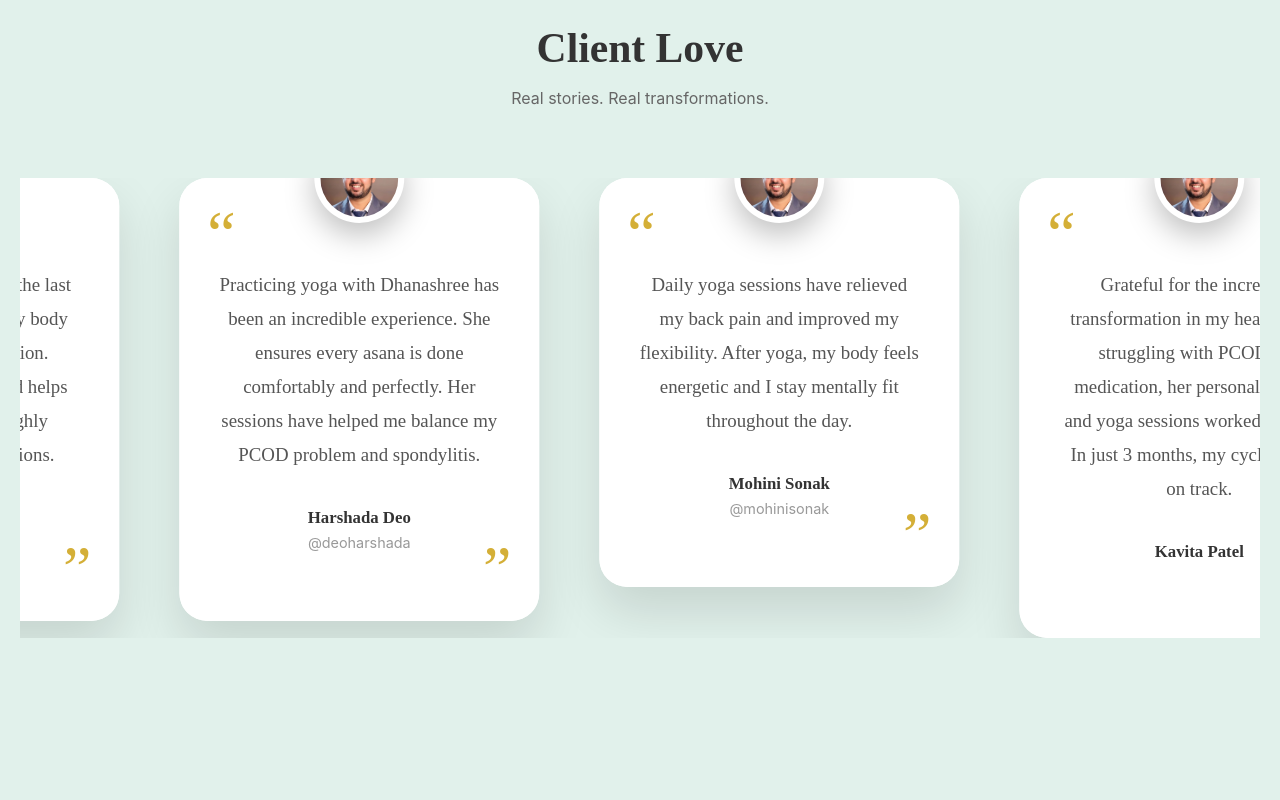
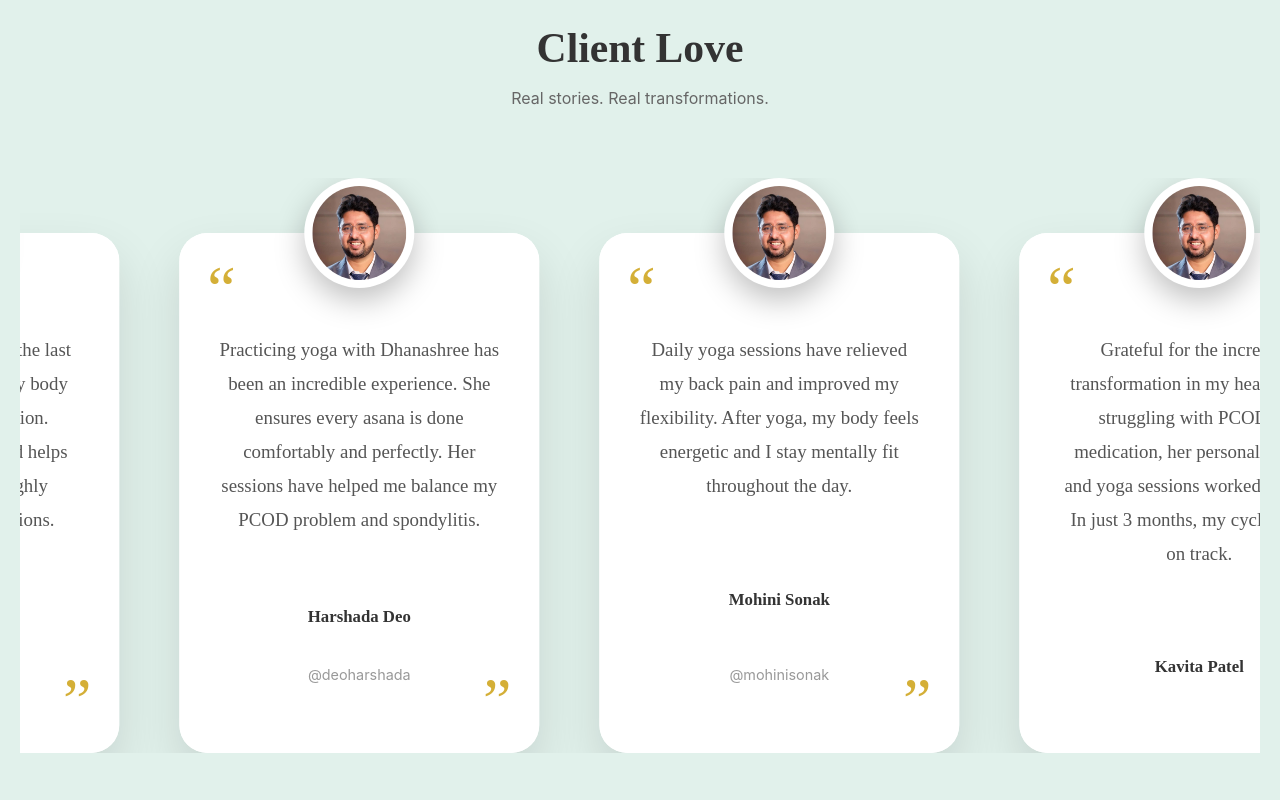
Before and after one commit to laxita-rajpurohit/balance-with-shree, a React (Vite) app in the folder balance-with-shree/: page /nutrition in a window 1280 px wide. Shown: the part 2480-3280 px from the top of the page. Built offline with nearby package versions, Linux system fonts and the light colour scheme.

Commit message:
fixed the card design

```diff
--- a/balance-with-shree/src/components/NutritionPage/Review.tsx
+++ b/balance-with-shree/src/components/NutritionPage/Review.tsx
@@ -115,9 +115,9 @@ const SliderTrack = styled.div`
 `;
 
 /* CARD WRAPPER (IMPORTANT FIX) */
-
 const CardWrapper = styled.div`
   position: relative;
+  padding-top: 55px; /* exact half of avatar */
   overflow: visible;
 `;
 
@@ -126,7 +126,9 @@ const CardWrapper = styled.div`
 const ReviewCard = styled.div`
   background: #ffffff;
   width: 360px;
-  padding: 90px 40px 70px;
+  min-height: 520px;
+
+  padding: 100px 40px 70px; /* more top padding */
   border-radius: 28px;
   position: relative;
   text-align: center;
@@ -135,26 +137,25 @@ const ReviewCard = styled.div`
     0 24px 50px rgba(0, 0, 0, 0.12),
     inset 0 0 0 1px rgba(255, 255, 255, 0.9);
 
-  @media (max-width: 480px) {
-    width: 300px;
-    padding: 80px 30px 60px;
-  }
+  display: flex;
+  flex-direction: column;
+  justify-content: space-between;
 `;
 
 /* AVATAR (FIXED VISIBILITY) */
 
 const Avatar = styled.div`
   position: absolute;
-  top: 0;
+  top: 0; /* sits on card edge */
   left: 50%;
-  transform: translate(-50%, -50%);
-  z-index: 5;
+  transform: translateX(-50%);
+  z-index: 10;
 
-  width: 90px;
-  height: 90px;
+  width: 110px;
+  height: 110px;
   border-radius: 50%;
-  background: #fff;
-  padding: 6px;
+  background: #ffffff;
+  padding: 8px;
 
   box-shadow: 0 12px 30px rgba(0, 0, 0, 0.25);
 
```
